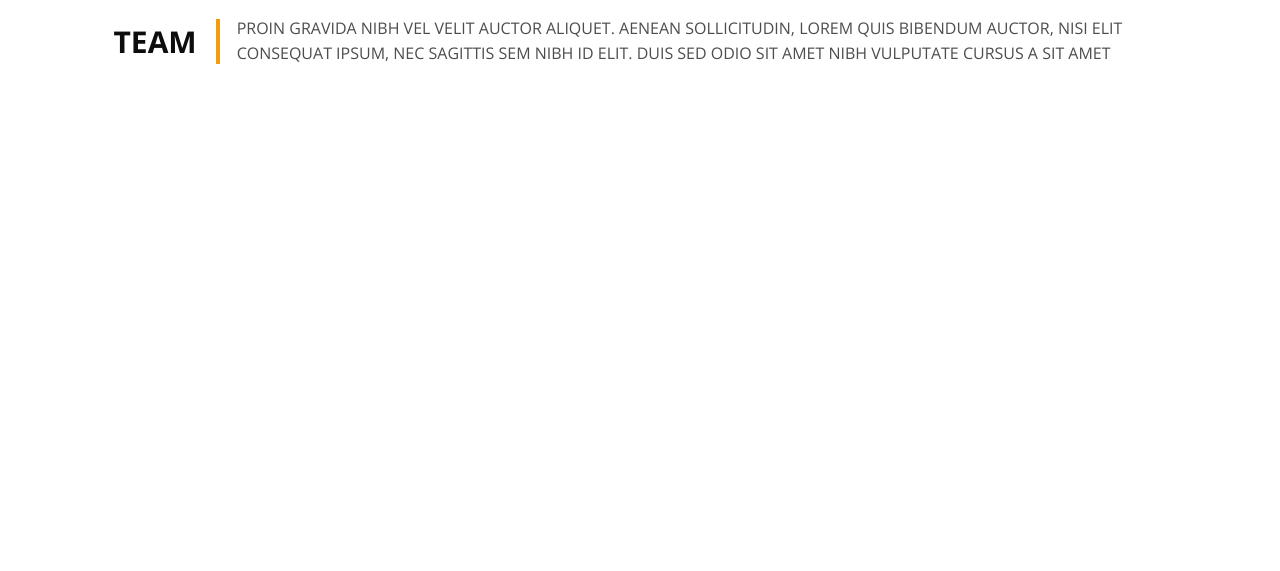
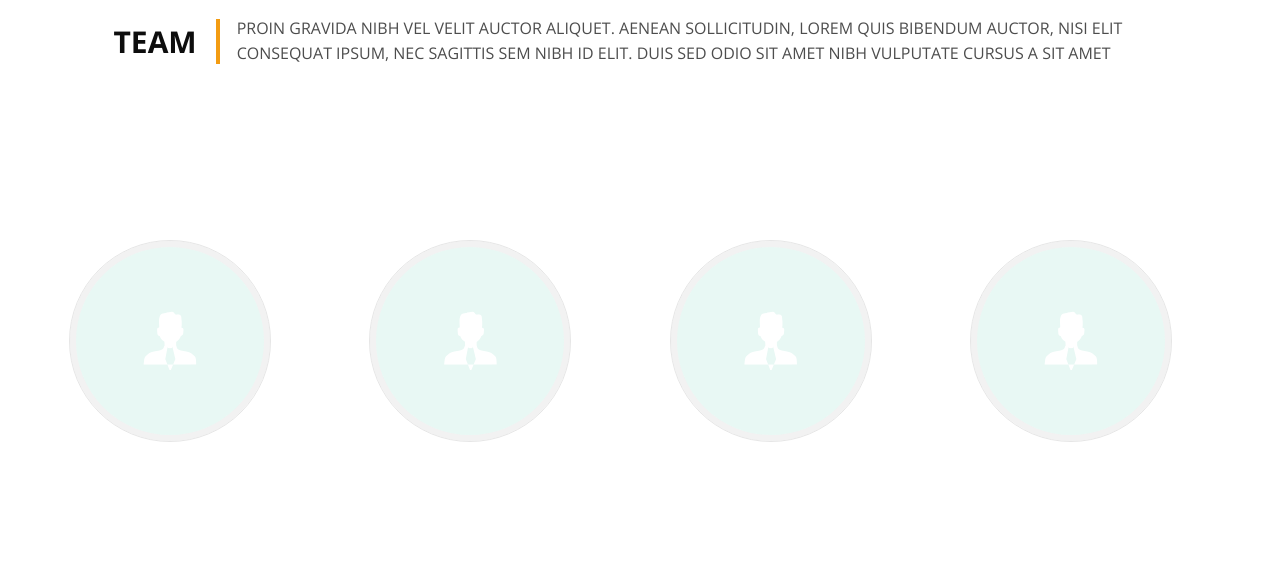
Before and after one commit to LesiaLametta/Avocode_example, a PHP site: page / in a window 1280 px wide. Shown: the part 3317-3888 px from the top of the page. Before the commit the page ends 3381 px from the top, so only its background shows below. Run offline with PHP 8.4, Linux system fonts and the light colour scheme; some web fonts are replaced.

Commit message:
Implementation of "Team-list_item" div

```diff
--- a/css/style.css
+++ b/css/style.css
@@ -41,6 +41,10 @@ h6 {
     line-height: 25px;
     text-transform: uppercase;
 }
+
+
+
+
 
 
 
@@ -165,6 +169,10 @@ header {
 .menu_link:hover {
     color: #0d0d0d;
 }
+
+
+
+
 
 
 
@@ -324,6 +332,10 @@ header {
 
 
 
+
+
+
+
 /*box skills*/
 
 .box-skills {
@@ -349,6 +361,10 @@ header {
 .box-skills_item--content {
     padding-left: 35px;
 }
+
+
+
+
 
 
 
@@ -406,6 +422,10 @@ header {
     align-items: center;
     display: flex;
 }
+
+
+
+
 
 
 
@@ -476,8 +496,51 @@ header {
 }
 
 
+
+
+
+
 /*team*/
 
 .box-team {
     padding: 105px 0 100px;
 }
+
+.team-list {
+    display: flex;
+    justify-content: space-between;
+    flex-wrap: wrap;
+}
+
+.team-list_item {
+    width: 269px;
+    padding: 25px 15px 30px;
+}
+
+.team-list_img {
+    display: flex;
+    align-items: center;
+    justify-content: center;
+    font-size: 62px;
+    background-color: #e8f8f4;
+    width: 200px;
+    height: 200px;
+    border-radius: 50%;
+    border: 6px solid #f2f2f2;
+}
+
+.team-list_img:after {
+    content: "";
+    display: block;
+    position: absolute;
+    width: 202px;
+    height: 202px;
+    border-radius: 50%;
+    border: 1px solid #e6e6e6;
+}
+
+.team-list_img img {
+    height: 100%;
+    width: 100% border-radius: 50%;
+    display: block;
+}
--- a/index.html
+++ b/index.html
@@ -138,8 +138,8 @@
                 <p>Proin gravida nibh vel velit auctor aliquet. Aenean sollicitudin, lorem quis bibendum auctor, nisi elit consequat ipsum, nec sagittis sem nibh id elit. Duis sed odio sit amet nibh vulputate cursus a sit amet</p>
             </div>
             <div class="team-list">
-                <div class="team-list-item">
-                    <div class="team-list-item_img"></div>
+                <div class="team-list_item">
+                    <div class="team-list_img"><span class="icon-user1"></span></div>
                     <h4></h4>
                     <span class="team-list_job"></span>
                     <p></p>
@@ -151,8 +151,8 @@
                         <a href="#" class="social_link"></a>
                     </div>
                 </div>
-                <div class="team-list-item">
-                    <div class="team-list-item_img"></div>
+                <div class="team-list_item">
+                    <div class="team-list_img"><span class="icon-user1"></span></div>
                     <h4></h4>
                     <span class="team-list_job"></span>
                     <p></p>
@@ -164,8 +164,8 @@
                         <a href="#" class="social_link"></a>
                     </div>
                 </div>
-                <div class="team-list-item">
-                    <div class="team-list-item_img"></div>
+                <div class="team-list_item">
+                    <div class="team-list_img"><span class="icon-user1"></span></div>
                     <h4></h4>
                     <span class="team-list_job"></span>
                     <p></p>
@@ -177,8 +177,8 @@
                         <a href="#" class="social_link"></a>
                     </div>
                 </div>
-                <div class="team-list-item">
-                    <div class="team-list-item_img"></div>
+                <div class="team-list_item">
+                    <div class="team-list_img"><span class="icon-user1"></span></div>
                     <h4></h4>
                     <span class="team-list_job"></span>
                     <p></p>
@@ -193,7 +193,7 @@
             </div>
         </div>
     </section>
-    <script type="text/javascript" s rc="js/jquery-1.11.0.min.js"></script>
+    <script type="text/javascript" src="js/jquery-1.11.0.min.js"></script>
     <script type="text/javascript" src="js/custom.js"></script>
 </body>
 
```
